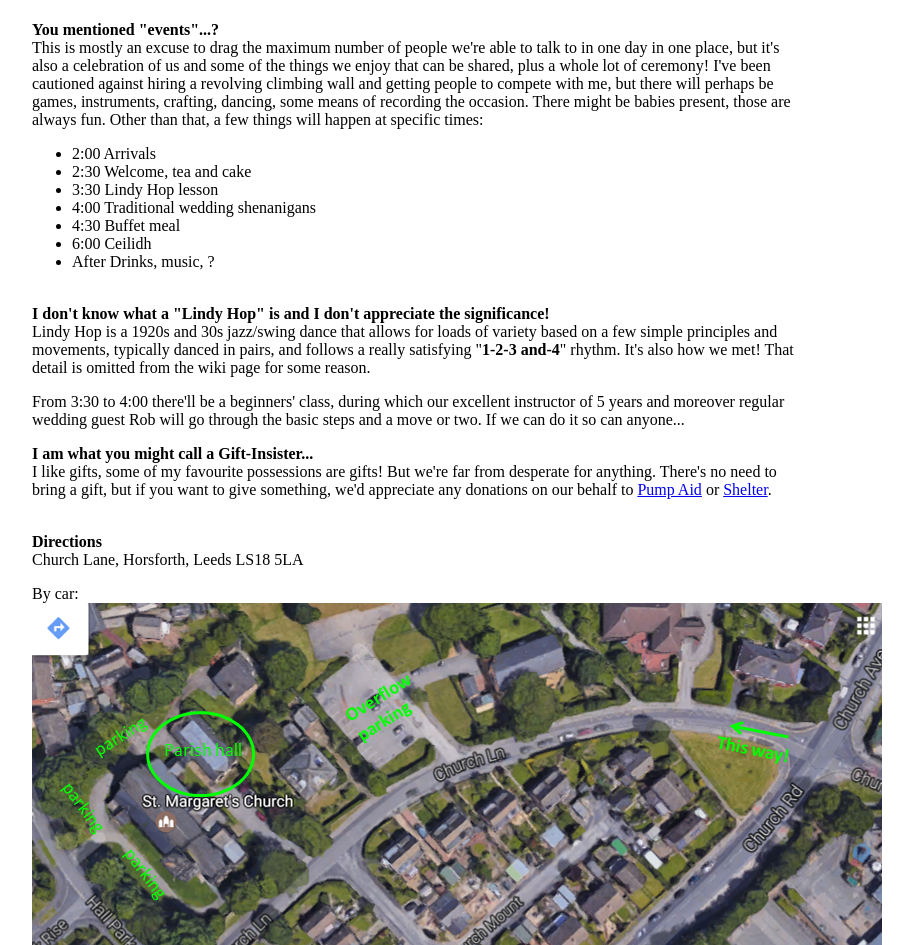
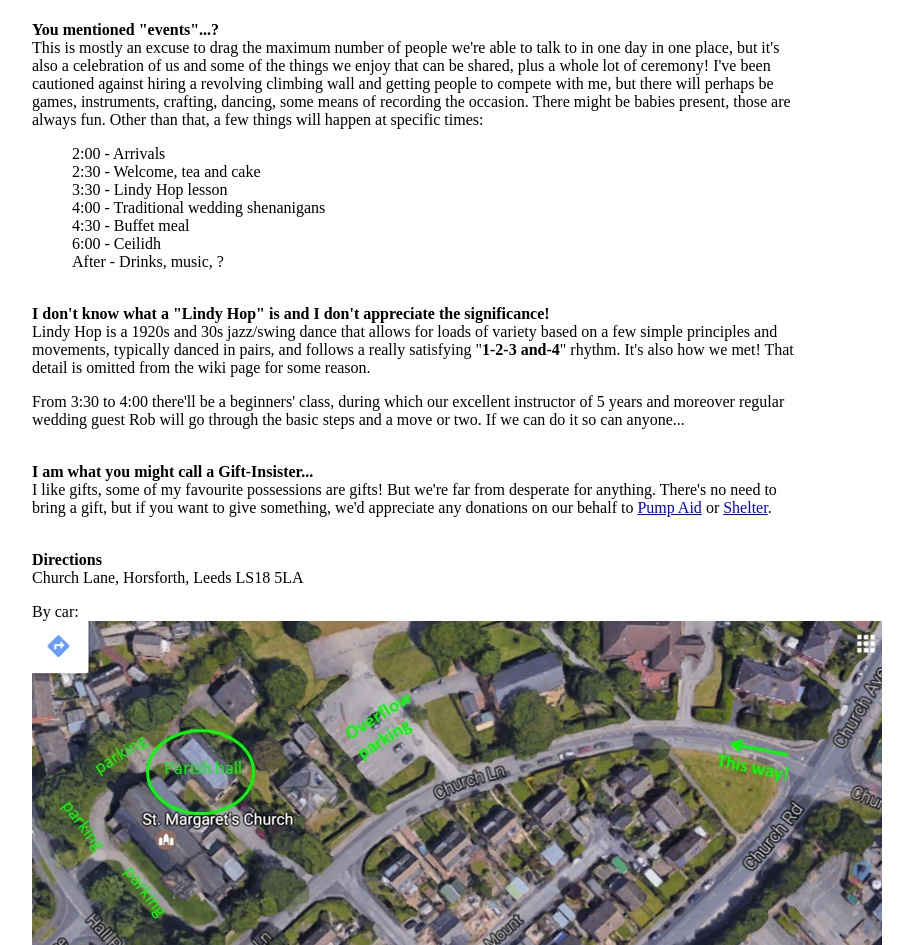
Before and after one commit to CannibalK9/CannibalK9.github.io, a plain HTML site: page index.html in a window 1280 px wide. Shown: the part 2307-3252 px from the top of the page, without its empty margins (232-1145 px from the left). Drawn offline with Linux system fonts and the light colour scheme.

Commit message:
minor things

```diff
--- a/index.css
+++ b/index.css
@@ -11,3 +11,7 @@ centre {
     display: block;
     text-align: center;
 }
+
+ noBullets ul {
+     list-style-type: none;
+}
--- a/index.html
+++ b/index.html
@@ -65,16 +65,17 @@
         <br />
         This is mostly an excuse to drag the maximum number of people we're able to talk to in one day in one place, but it's also a celebration of us and some of the things we enjoy that can be shared, plus a whole lot of ceremony! I've been cautioned against hiring a revolving climbing wall and getting people to compete with me, but there will perhaps be games, instruments, crafting, dancing, some means of recording the occasion. There might be babies present, those are always fun. Other than that, a few things will happen at specific times:
     </p>
-    <ul>
-        <li>2:00	Arrivals</li>
-        <li>2:30	Welcome, tea and cake</li>
-        <li>3:30	Lindy Hop lesson</li>
-        <li>4:00	Traditional wedding shenanigans</li>
-        <li>4:30	Buffet meal</li>
-        <li>6:00	Ceilidh</li>
-        <li>After	Drinks, music, ?</li>
-    </ul>
-
+    <noBullets>
+        <ul>
+            <li>2:00 - Arrivals</li>
+            <li>2:30 - Welcome, tea and cake</li>
+            <li>3:30 - Lindy Hop lesson</li>
+            <li>4:00 - Traditional wedding shenanigans</li>
+            <li>4:30 - Buffet meal</li>
+            <li>6:00 - Ceilidh</li>
+            <li>After - Drinks, music, ?</li>
+        </ul>
+    </noBullets>
     <p>
         <br />
         <bold>I don't know what a "Lindy Hop" is and I don't appreciate the significance!</bold>
@@ -86,6 +87,7 @@
     </p>
 
     <p>
+        <br />
         <bold>I am what you might call a Gift-Insister...</bold>
         <br />
         I like gifts, some of my favourite possessions are gifts! But we're far from desperate for anything. There's no need to bring a gift, but if you want to give something, we'd appreciate any donations on our behalf to <a href="http://www.pumpaid.org/donate/">Pump Aid</a> or <a href="http://www.shelter.org.uk/">Shelter</a>.
```
